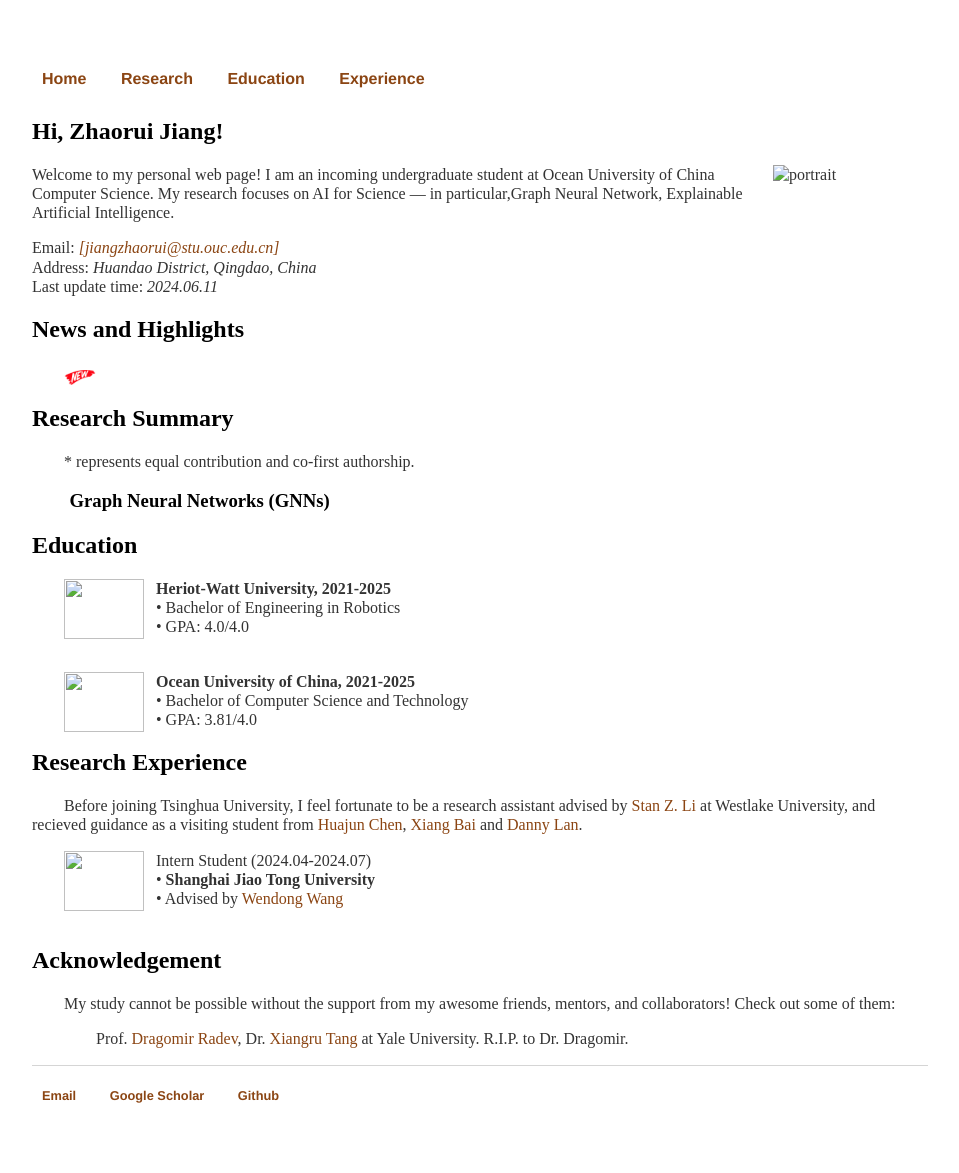
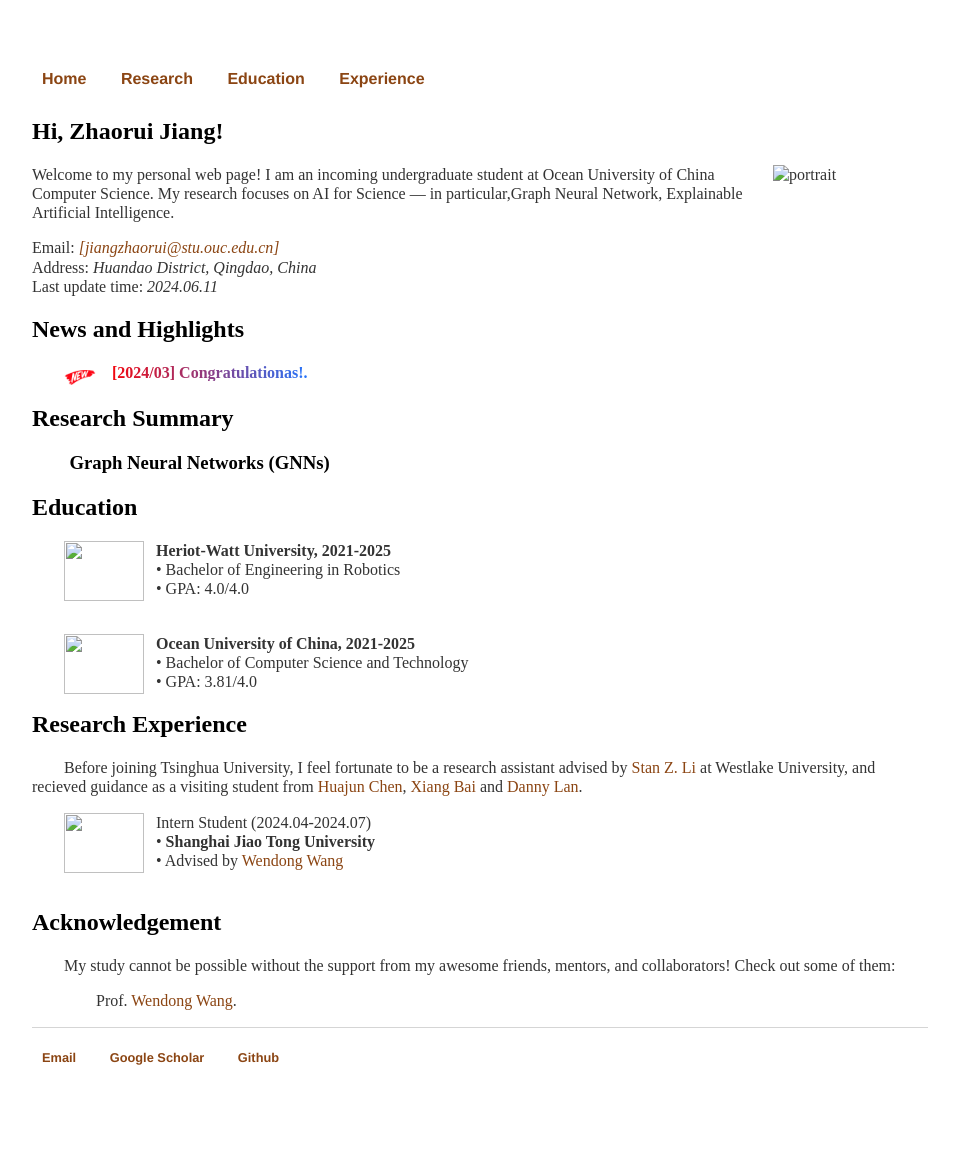
Before and after one commit to zhaorui-bi/zhaorui-bi.github.io, a Jekyll site: the page built from index.html, in a window 1280 px wide. Shown: the whole page, without its empty margins (160-1119 px from the left). Built offline with Jekyll 4.4.1, drawn with Linux system fonts in a browser that asks for light colours; after the commit the page ends 1135 px from its top, so only the background shows below that.

Commit message:
Update index.html

```diff
--- a/index.html
+++ b/index.html
@@ -16,13 +15,13 @@ title: Zhaorui Jiang
 	<h2><a name="news"></a>News and Highlights</h2>
 		<p style="margin-left: 2em;">
 			<img src="img/new.png" align="middle" width="32" height="15"/>
-<!-- 			<b  style="background-image: linear-gradient(90deg,#ff0000 0,#2575fc); -webkit-background-clip: text; -webkit-text-fill-color: transparent;">
-			    &nbsp&nbsp [2024/03] One paper is accepted by <em>ICML 2024</em> and another paper is accepted by <em>IJCAI 2024</em>. <br></b>
-		</p>-->
+			<b  style="background-image: linear-gradient(90deg,#ff0000 0,#2575fc); -webkit-background-clip: text; -webkit-text-fill-color: transparent;">
+			    &nbsp&nbsp [2024/03] Congratulationas!</em>. <br></b>
+		</p>
 
 
 	<h2><a name="pub"></a>Research Summary</h2>
-	<p style="margin-left: 2em;">* represents equal contribution and co-first authorship.</p>
+<!-- 	<p style="margin-left: 2em;">* represents equal contribution and co-first authorship.</p>  -->
 	<h3 style="margin-left: 2em;">Graph Neural Networks (GNNs)</h3>
 
 <!-- 		<p style="margin-left: 4em;">
@@ -76,14 +75,10 @@ title: Zhaorui Jiang
 
 <!-- 		<p style="margin-left: 2em;"> Visiting Student (2020.11-2021.02) </p>
 		<li style="margin-left: 2em;"><b> Huazhong University of Science and Technology </b></li>
-		<li style="margin-left: 2em;">Hosted by Professor <a href="https://scholar.google.com/citations?user=UeltiQ4AAAAJ&hl=en">Xiang Bai</a> </li><br>
-
-		<p style="margin-left: 2em;"> Visiting Student (2020.07-2020.10) </p>
-		<li style="margin-left: 2em;"><b> Westlake University </b></li>
-		<li style="margin-left: 2em;">Hosted by Professor <a href="http://www.cs.cmu.edu/~lanzhzh/">Zhenzhong Lan</a> </li><br> -->
+		<li style="margin-left: 2em;">Hosted by Professor <a href="https://scholar.google.com/citations?user=UeltiQ4AAAAJ&hl=en">Xiang Bai</a> </li><br> -->
 
 	<h2><a name="exp"></a>Acknowledgement</h2>
 		<p style="text-indent: 2em;">My study cannot be possible without the support from my awesome friends, mentors, and collaborators! Check out some of them: </p>
-		<p style="margin-left: 4em;">Prof. <a href="https://cpsc.yale.edu/people/dragomir-radev">Dragomir Radev</a>, Dr. <a href="https://xiangrutang.github.io/">Xiangru Tang</a> at Yale University. R.I.P. to Dr. Dragomir. </p>
+		<p style="margin-left: 4em;">Prof. <a href="https://www.ji.sjtu.edu.cn/cn/about/faculty-staff/faculty-directory/faculty-detail/5279/">Wendong Wang</a>. </p>
 
 </div><!-- /.blurb -->
```
Also changed, not shown: other parts of index.html (+0 -1 lines).
